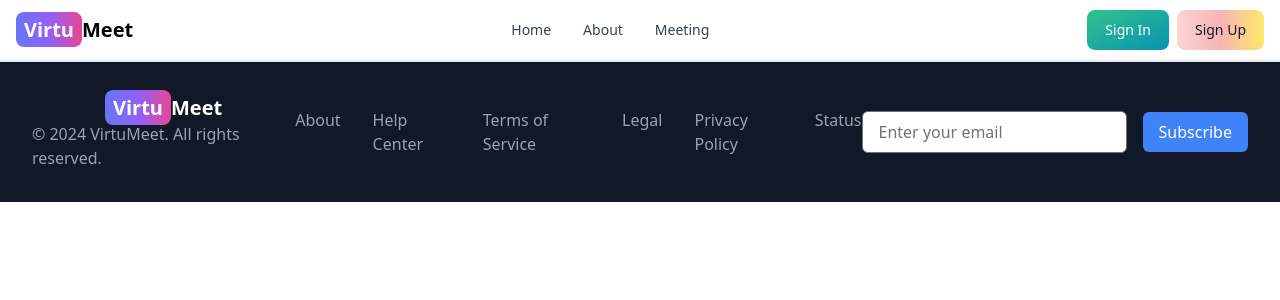
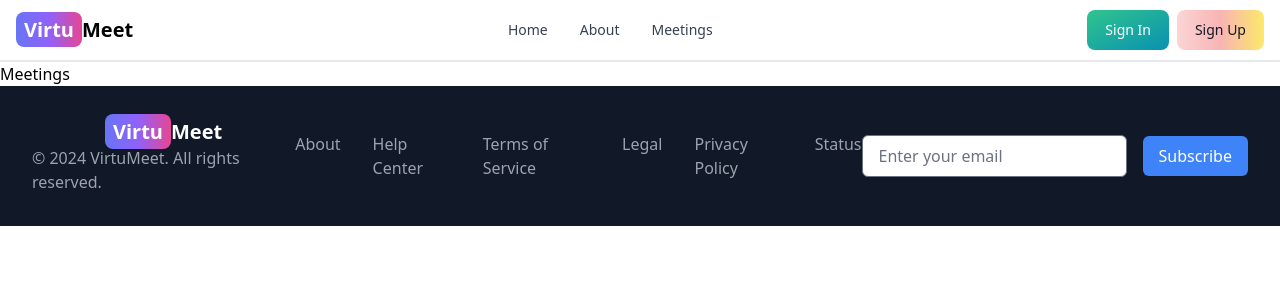
Before and after one commit to sakshammaggu/VirtuMeet-A-Video-Chat-Conferencing-App, a React (Vite) app in the folder client/: page /meetings in a window 1280 px wide. Shown: the top 300 px of the page. Built offline with nearby package versions, Linux system fonts and the light colour scheme; no server answers.

Commit message:
creating different route which leads to meetings page which includes host, join, access recording etc.

```diff
--- a/client/src/App.jsx
+++ b/client/src/App.jsx
@@ -8,9 +8,11 @@ import Home from './pages/Home';
 import SignIn from './pages/SignIn';
 import SignUp from './pages/SignUp';
 import About from './pages/About';
-import HostMeetingInfo from './pages/HostMeetingInfo';
 import Profile from './pages/Profile';
 import PrivateRoute from './components/PrivateRoute';
+import Meetings from './pages/Meetings';
+
+import HostMeetingInfo from './pages/HostMeetingInfo';
 
 const App = () => {
   return (
@@ -22,6 +24,8 @@ const App = () => {
         <Route path="/sign-in" element={<SignIn />} />
         <Route path="/sign-up" element={<SignUp />} />
         <Route path="/about" element={<About />} />
+        <Route path="/meetings" element={<Meetings />} />
+
         <Route path="/host-meeting-info" element={<HostMeetingInfo />} />
 
         <Route element={<PrivateRoute />}>
--- a/client/src/components/Header.jsx
+++ b/client/src/components/Header.jsx
@@ -81,7 +81,7 @@ export default function Header() {
                 </Navbar.Link>
 
                 <Navbar.Link>
-                    <Link to='/meeting'>Meeting</Link>
+                    <Link to='/meetings'>Meetings</Link>
                 </Navbar.Link>
 
             </Navbar.Collapse>
--- a/client/src/components/HostMeetingButton.jsx
+++ b/client/src/components/HostMeetingButton.jsx
@@ -5,7 +5,7 @@ import { useNavigate } from 'react-router-dom';
 export default function HostMeetingButton() {
     const navigate=useNavigate();
     const handleClick=()=>{
-        navigate('/host-meeting-info');
+        navigate('/meetings');
     };
 
     return (
--- /dev/null
+++ b/client/src/pages/Meetings.jsx
@@ -0,0 +1,7 @@
+import React from 'react';
+
+export default function Meetings() {
+    return (
+        <div>Meetings</div>
+    )
+}
```
